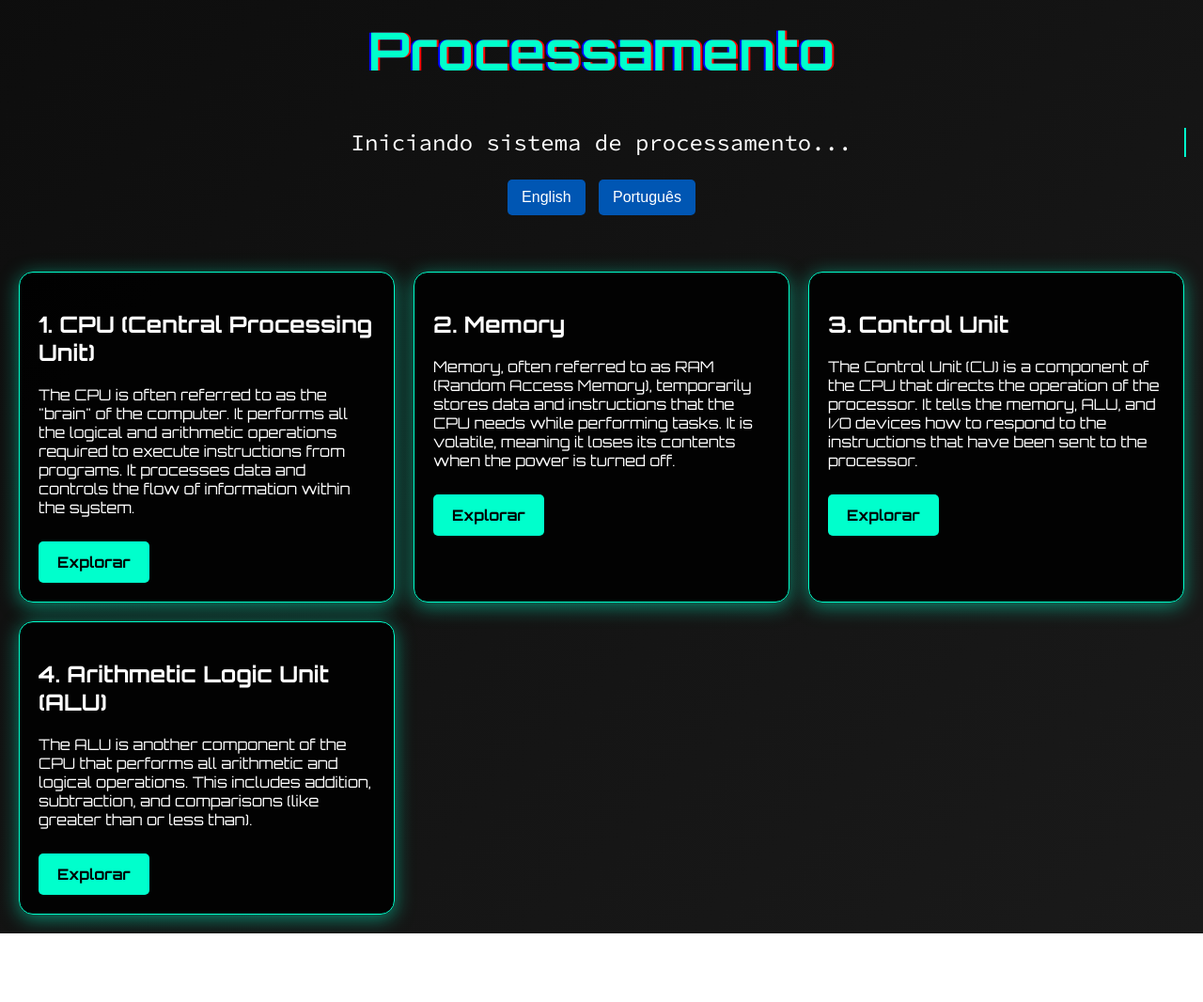
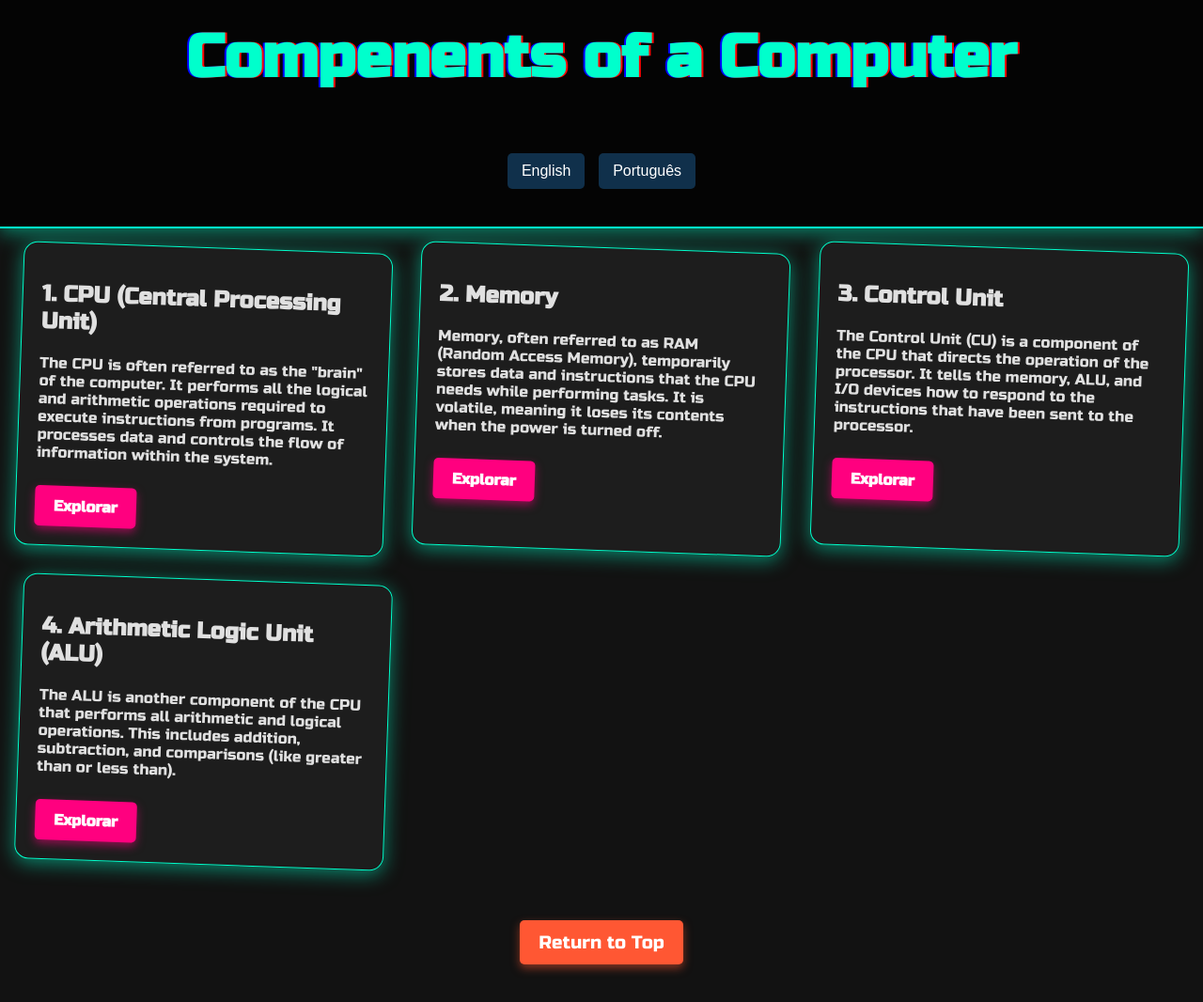
Before and after one commit to sofiaamosqueraa/PYTHON, a plain HTML site: page templates/modulos/processamento/componentes.html in a window 1280 px wide. Shown: the part 60-1126 px from the top of the page at 94% size. Before the commit the page ends 1053 px from the top, so only its background shows below. Drawn offline with Linux system fonts and the light colour scheme.

Commit message:
change style

```diff
--- a/static/css/components.css
+++ b/static/css/components.css
@@ -0,0 +1,119 @@
+body {
+    font-family: 'Russo One', sans-serif;
+    margin: 0;
+    padding: 0;
+    background-color: #121212; /* Dark background */
+    color: #e0e0e0; /* Light gray text color */
+    overflow-y: auto; /* Allow vertical scrolling */
+}
+.cyber-header {
+    text-align: center;
+    padding: 40px 20px;
+    position: relative;
+    z-index: 1;
+    background: rgba(0, 0, 0, 0.8); /* Semi-transparent background for header */
+    border-bottom: 2px solid #00ffcc; /* Neon border */
+    box-shadow: 0 4px 20px rgba(0, 255, 204, 0.5); /* Shadow for header */
+}
+.glitch-text {
+    font-size: 4em; /* Larger font size for title */
+    color: #00ffcc; /* Neon color for title */
+    position: relative;
+    display: inline-block;
+    animation: glitch 1s infinite;
+}
+@keyframes glitch {
+    0% { text-shadow: 2px 0 red, -2px 0 blue; }
+    20% { text-shadow: -2px 0 red, 2px 0 blue; }
+    40% { text-shadow: 2px 0 red, -2px 0 blue; }
+    60% { text-shadow: -2px 0 red, 2px 0 blue; }
+    100% { text-shadow: 0 0 red, 0 0 blue; }
+}
+.terminal-text {
+    font-size: 1.5em; /* Increased font size for terminal text */
+    color: #ffffff;
+    margin-top: 10px;
+    overflow: hidden;
+    white-space: nowrap;
+    border-right: 2px solid #00ffcc; /* Neon cursor */
+    animation: typing 3s steps(30, end) forwards;
+}
+@keyframes typing {
+    from { width: 0; }
+    to { width: 100%; }
+}
+.cyber-grid {
+    display: grid;
+    grid-template-columns: repeat(auto-fill, minmax(300px, 1fr)); /* Adjusted min width */
+    gap: 30px; /* Increased gap between cards */
+    padding: 20px;
+    z-index: 1;
+    position: relative;
+}
+.cyber-card {
+    background: rgba(30, 30, 30, 0.9); /* Darker card background */
+    border-radius: 15px; /* More rounded corners */
+    padding: 20px;
+    transition: transform 0.3s, box-shadow 0.3s;
+    position: relative;
+    overflow: hidden;
+    border: 1px solid #00ffcc; /* Neon border for cards */
+    box-shadow: 0 4px 20px rgba(0, 255, 204, 0.5); /* Neon shadow for cards */
+    transform: rotate(2deg); /* Slight rotation for a dynamic look */
+}
+.cyber-card:hover {
+    transform: translateY(-5px) rotate(0deg); /* Lift and straighten on hover */
+    box-shadow: 0 8px 30px rgba(0, 255, 204, 0.7); /* Enhanced shadow on hover */
+}
+.holo-button {
+    display: inline-block;
+    padding: 12px 20px; /* Increased padding for buttons */
+    margin-top: 10px;
+    border: none;
+    border-radius: 5px;
+    background-color: #ff007f; /* Neon pink button */
+    color: #ffffff;
+    text-decoration: none;
+    font-weight: bold; /* Bold text for buttons */
+    transition: background-color 0.3s, transform 0.3s;
+    box-shadow: 0 4px 10px rgba(255, 0, 127, 0.5); /* Shadow for button */
+}
+.holo-button:hover {
+    background-color: #e6006d; /* Darker neon on hover */
+    transform: scale(1.05); /* Slightly enlarge on hover */
+}
+.language-switcher {
+    margin-top: 20px; /* Space above the buttons */
+}
+.language-switcher button {
+    padding: 10px 15px;
+    margin: 0 5px;
+    border: none;
+    border-radius: 5px;
+    background-color: #10304b;
+    ; /* Darker blue for buttons */
+    color: white;
+    cursor: pointer;
+    transition: background-color 0.3s, transform 0.3s;
+    font-size: 1em; /* Font size for buttons */
+}
+.language-switcher button:hover {
+    background-color: #004494; /* Darker shade on hover */
+    transform: scale(1.05); /* Slightly enlarge on hover */
+}
+.back-button {
+    display: inline-block;
+    margin: 40px auto; /* Center the button */
+    padding: 12px 20px;
+    background-color: #ff5733; /* Bright red color for back button */
+    color: white;
+    text-decoration: none;
+    border-radius: 5px;
+    font-size: 1.2em; /* Larger font size for visibility */
+    transition: background-color 0.3s, transform 0.3s;
+    box-shadow: 0 4px 10px rgba(255, 87, 51, 0.5); /* Shadow for button */
+}
+.back-button:hover {
+    background-color: #e63929; /* Darker red on hover */
+    transform: scale(1.05); /* Slightly enlarge on hover */
+}
--- a/templates/modulos/processamento/componentes.html
+++ b/templates/modulos/processamento/componentes.html
@@ -6,107 +6,10 @@
     <meta name="viewport" content="width=device-width, initial-scale=1.0">
     <title>Processamento</title>
     <link href="https://fonts.googleapis.com/css2?family=Orbitron:wght@400;500;600;700&display=swap" rel="stylesheet">
-    <link href="https://fonts.googleapis.com/css2?family=Source+Code+Pro&display=swap" rel="stylesheet">
+    <link href="https://fonts.googleapis.com/css2?family=Russo+One&display=swap" rel="stylesheet">
+    <link rel="stylesheet" href="/static/css/components.css">
     <style>
-        body {
-            font-family: 'Orbitron', sans-serif;
-            margin: 0;
-            padding: 0;
-            background: linear-gradient(135deg, #0d0d0d, #1a1a1a); /* Gradient background */
-            color: #ffffff; /* White text color */
-            overflow-y: auto; /* Allow vertical scrolling */
-            position: relative;
-        }
-        .cyber-header {
-            text-align: center;
-            padding: 40px 20px;
-            position: relative;
-            z-index: 1;
-        }
-        .glitch-text {
-            font-size: 3.5em; /* Larger font size for title */
-            color: #00ffcc; /* Neon color for title */
-            position: relative;
-            display: inline-block;
-            animation: glitch 1s infinite;
-        }
-        @keyframes glitch {
-            0% { text-shadow: 2px 0 red, -2px 0 blue; }
-            20% { text-shadow: -2px 0 red, 2px 0 blue; }
-            40% { text-shadow: 2px 0 red, -2px 0 blue; }
-            60% { text-shadow: -2px 0 red, 2px 0 blue; }
-            100% { text-shadow: 0 0 red, 0 0 blue; }
-        }
-        .terminal-text {
-            font-family: 'Source Code Pro', monospace;
-            font-size: 1.5em; /* Increased font size for terminal text */
-            color: #ffffff;
-            margin-top: 10px;
-            overflow: hidden;
-            white-space: nowrap;
-            border-right: 2px solid #00ffcc; /* Neon cursor */
-            animation: typing 3s steps(30, end) forwards;
-        }
-        @keyframes typing {
-            from { width: 0; }
-            to { width: 100%; }
-        }
-        .cyber-grid {
-            display: grid;
-            grid-template-columns: repeat(auto-fill, minmax(300px, 1fr)); /* Adjusted min width */
-            gap: 20px;
-            padding: 20px;
-            z-index: 1;
-            position: relative;
-        }
-        .cyber-card {
-            background: rgba(0, 0, 0, 0.9); /* Darker card background */
-            border-radius: 15px; /* More rounded corners */
-            padding: 20px;
-            transition: transform 0.3s, box-shadow 0.3s;
-            position: relative;
-            overflow: hidden;
-            border: 1px solid #00ffcc; /* Neon border for cards */
-            box-shadow: 0 4px 20px rgba(0, 255, 204, 0.5); /* Neon shadow for cards */
-        }
-        .cyber-card:hover {
-            transform: translateY(-5px);
-            box-shadow: 0 8px 30px rgba(0, 255, 204, 0.7); /* Enhanced shadow on hover */
-        }
-        .holo-button {
-            display: inline-block;
-            padding: 12px 20px; /* Increased padding for buttons */
-            margin-top: 10px;
-            border: none;
-            border-radius: 5px;
-            background-color: #00ffcc; /* Neon button */
-            color: #000;
-            text-decoration: none;
-            font-weight: bold; /* Bold text for buttons */
-            transition: background-color 0.3s, transform 0.3s;
-        }
-        .holo-button:hover {
-            background-color: #00cc99; /* Darker neon on hover */
-            transform: scale(1.05); /* Slightly enlarge on hover */
-        }
-        .language-switcher {
-            margin-top: 20px; /* Space above the buttons */
-        }
-        .language-switcher button {
-            padding: 10px 15px;
-            margin: 0 5px;
-            border: none;
-            border-radius: 5px;
-            background-color: #0056b3; /* Darker blue for buttons */
-            color: white;
-            cursor: pointer;
-            transition: background-color 0.3s, transform 0.3s;
-            font-size: 1em; /* Font size for buttons */
-        }
-        .language-switcher button:hover {
-            background-color: #004494; /* Darker shade on hover */
-            transform: scale(1.05); /* Slightly enlarge on hover */
-        }
+
     </style>
     <script>
         function switchLanguage(lang) {
@@ -122,8 +25,7 @@
 </head>
 <body>
     <div class="cyber-header">
-        <h1 class="glitch-text">Processamento</h1>
-        <p class="terminal-text">Iniciando sistema de processamento...</p>
+        <h1 class="glitch-text">Compenents of a Computer</h1>
         <div class="language-switcher">
             <button onclick="switchLanguage('en')">English</button>
             <button onclick="switchLanguage('pt')">Português</button>
@@ -180,5 +82,8 @@
             </div>
         </div>
     </main>
+    <div style="text-align: center;">
+        <a href="/" class="back-button">Return to Top</a>
+    </div>
 </body>
 </html>
```
